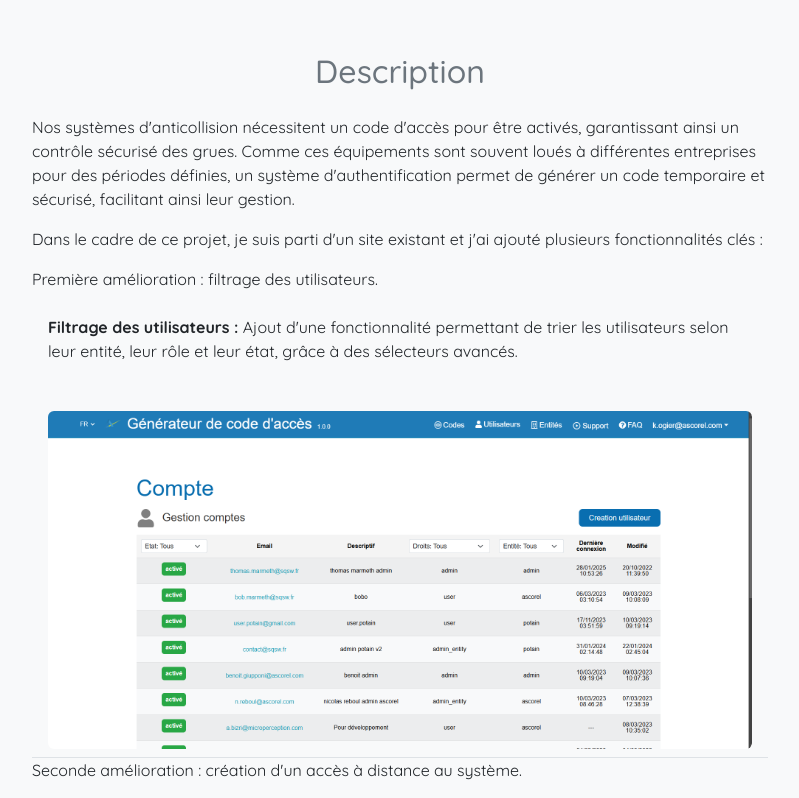
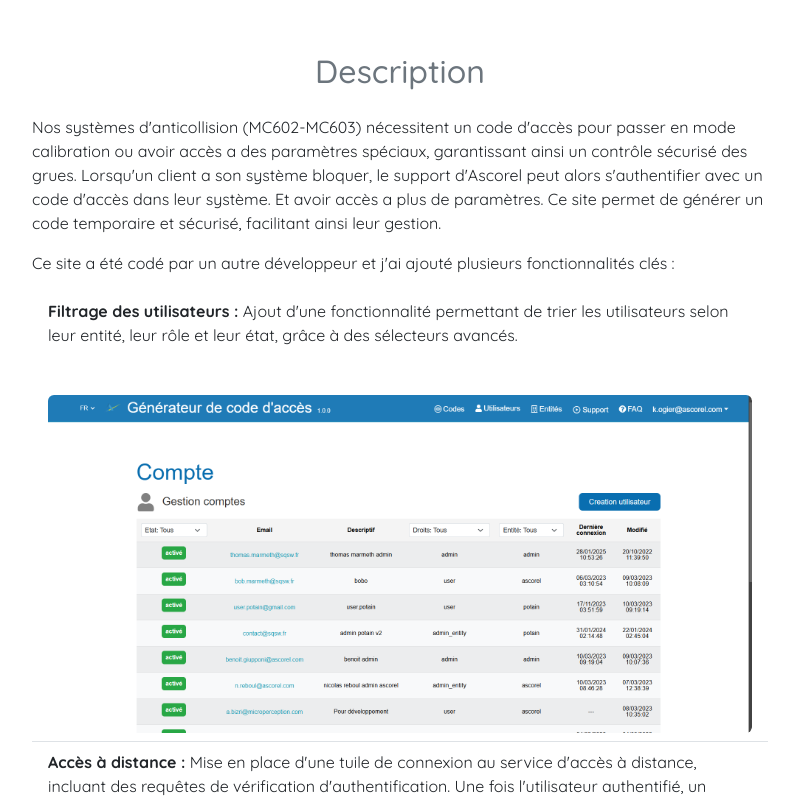
Before and after one commit to Kenji-Or/portfolio, a React (Create React App) app: page /projets/acg in a window 1280 px wide. Shown: the part 225-1023 px from the top of the page, without its empty margins (240-1039 px from the left). Built offline with nearby package versions, Linux system fonts and the light colour scheme; the HTML template or start-up script is replaced by a standard one.

Commit message:
optimisations des projets

```diff
--- a/src/pages/Projets.js
+++ b/src/pages/Projets.js
@@ -52,6 +52,12 @@ const projetsProfessionnel = [
         title: 'Access Code Generator',
         img: `${imageACG}`,
         link: '/projets/acg'
+    },
+    {
+        date: 'septembre 2025 - mars 2026',
+        title: 'IPCS Web',
+        img: '',
+        link: '/projets/ipcs'
     }
 ]
 
--- a/src/pages/allProjets/CodeGenerator.js
+++ b/src/pages/allProjets/CodeGenerator.js
@@ -19,7 +19,7 @@ const skills = [
 
 const CodeGenerator = () => {
     return (
-        <div className="container-fluid py-5 bg-light">
+        <div className="container-fluid py-5">
             <div className="container">
                 <div className="text-center mb-5">
                     <h1 className="display-4 fw-bold mb-3 titre">
@@ -31,15 +31,14 @@ const CodeGenerator = () => {
                     <div className="col-md-8 offset-md-2">
                         <h2 className="text-secondary text-center mb-4">Description</h2>
                         <p>
-                            Nos systèmes d'anticollision nécessitent un code d'accès pour être activés, garantissant ainsi un contrôle sécurisé des grues.
-                            Comme ces équipements sont souvent loués à différentes entreprises pour des périodes définies, un système d'authentification
-                            permet de générer un code temporaire et sécurisé, facilitant ainsi leur gestion.
+                            Nos systèmes d'anticollision (MC602-MC603) nécessitent un code d'accès pour passer en mode calibration ou avoir accès a des paramètres spéciaux, garantissant ainsi un contrôle sécurisé des grues.
+                            Lorsqu'un client a son système bloquer, le support d'Ascorel peut alors s'authentifier avec un code d'accès dans leur système. Et avoir accès a plus de paramètres.
+                            Ce site permet de générer un code temporaire et sécurisé, facilitant ainsi leur gestion.
                         </p>
                         <p>
-                            Dans le cadre de ce projet, je suis parti d'un site existant et j'ai ajouté plusieurs fonctionnalités clés :
+                            Ce site a été codé par un autre développeur et j'ai ajouté plusieurs fonctionnalités clés :
                         </p>
                         <ul className="list-group list-group-flush">
-                            <p>Première amélioration : filtrage des utilisateurs.</p>
                             <li className="list-group-item bg-transparent">
                                 <strong>Filtrage des utilisateurs :</strong> Ajout d'une fonctionnalité permettant de trier les utilisateurs selon leur entité, leur rôle et leur état,
                                 grâce à des sélecteurs avancés.
@@ -52,7 +51,6 @@ const CodeGenerator = () => {
                                     />
                                 </div>
                             </li>
-                            <p>Seconde amélioration : création d'un accès à distance au système.</p>
                             <li className="list-group-item bg-transparent">
                                 <strong>Accès à distance :</strong> Mise en place d'une tuile de connexion au service d'accès à distance,
                                 incluant des requêtes de vérification d'authentification.
@@ -67,8 +65,8 @@ const CodeGenerator = () => {
                                     />
                                 </div>
 
-                                <strong>Requête d'authentification :</strong> Création d'un système de vérification permettant de s'assurer
-                                que l'utilisateur appartient à une entité souscrite à notre service.
+                                <strong>Gestion des licences :</strong> Création d'un système de vérification permettant de s'assurer
+                                que l'utilisateur appartient à une entité souscrite à notre service via une licence.
                                 Si l'authentification est validée, un lien vers l'iframe est généré,
                                 permettant ainsi l'affichage de l'interface du système.
                                 <div className="text-center mt-5">
--- a/src/pages/allProjets/TicketGenerator.js
+++ b/src/pages/allProjets/TicketGenerator.js
@@ -28,9 +28,9 @@ const TicketGenerator = () => {
                 <div className="row">
                     <div className="col-md-8 offset-md-2">
                         <h2 className="text-secondary text-center mb-4">Description</h2>
-                        <p>Notre système de pesage pour pelles est un système qui nous permet de connaître la masse soulevée par la pelleteuse.</p>
+                        <p>Notre système de pesage pelle est un système qui nous permet de connaître la masse soulevée par la pelleteuse.</p>
                         <p>Le projet que j'ai réalisé pour ce système est le suivant : j'ai créé un nouveau site en m'inspirant du site thème management interne à l'entreprise.
-                            Ce nouveau site va servir à générer des tickets de réception après le remplissage des camions. Ce projet vise à permettre aux clients de personnaliser ces tickets selon leurs besoins.</p>
+                            Ce nouveau site va servir à visualiser les tickets générer après le remplissage des camions. Ce projet vise à permettre aux clients de personnaliser ces tickets selon leurs besoins.</p>
                         <ul className="list-group list-group-flush">
                             <li className="list-group-item bg-transparent">
                                 <strong>Gestion des entités :</strong> Ajout d’un système de gestion des entités pour organiser les tickets.
@@ -61,7 +61,7 @@ const TicketGenerator = () => {
 
                 <div className="row">
                     <div className="col-md-8 offset-md-2">
-                        <p>Une fois personnalisés, les tickets sont enregistrés sur le serveur pour être récupérés par le système de pesage des pelles.</p>
+                        <p>Une fois personnalisés, les tickets sont enregistrés sur le serveur pour être récupérés par le système de pesage pelle.</p>
                     </div>
                 </div>
 
--- a/src/routes/Route.js
+++ b/src/routes/Route.js
@@ -12,6 +12,7 @@ import Thingsboard from "../pages/allProjets/Thingsboard";
 import CodeGenerator from "../pages/allProjets/CodeGenerator";
 import GestionStock from "../pages/allProjets/GestionDeStockGSB";
 import SEO from "../pages/allProjets/SEO";
+import IPCS from "../pages/allProjets/IPCS";
 
 const AppRoutes = () => {
     const location = useLocation();
@@ -30,6 +31,7 @@ const AppRoutes = () => {
                 <Route path="/projets/acg" element={<CodeGenerator />} />
                 <Route path="/projets/gestionstock" element={<GestionStock />} />
                 <Route path="/projets/seo" element={<SEO />} />
+                <Route path="/projets/ipcs" element={<IPCS />} />
             <Route path="/veille" element={<Veille />} />
             <Route path="/contact" element={<Contact />} />
         </Routes>
```
